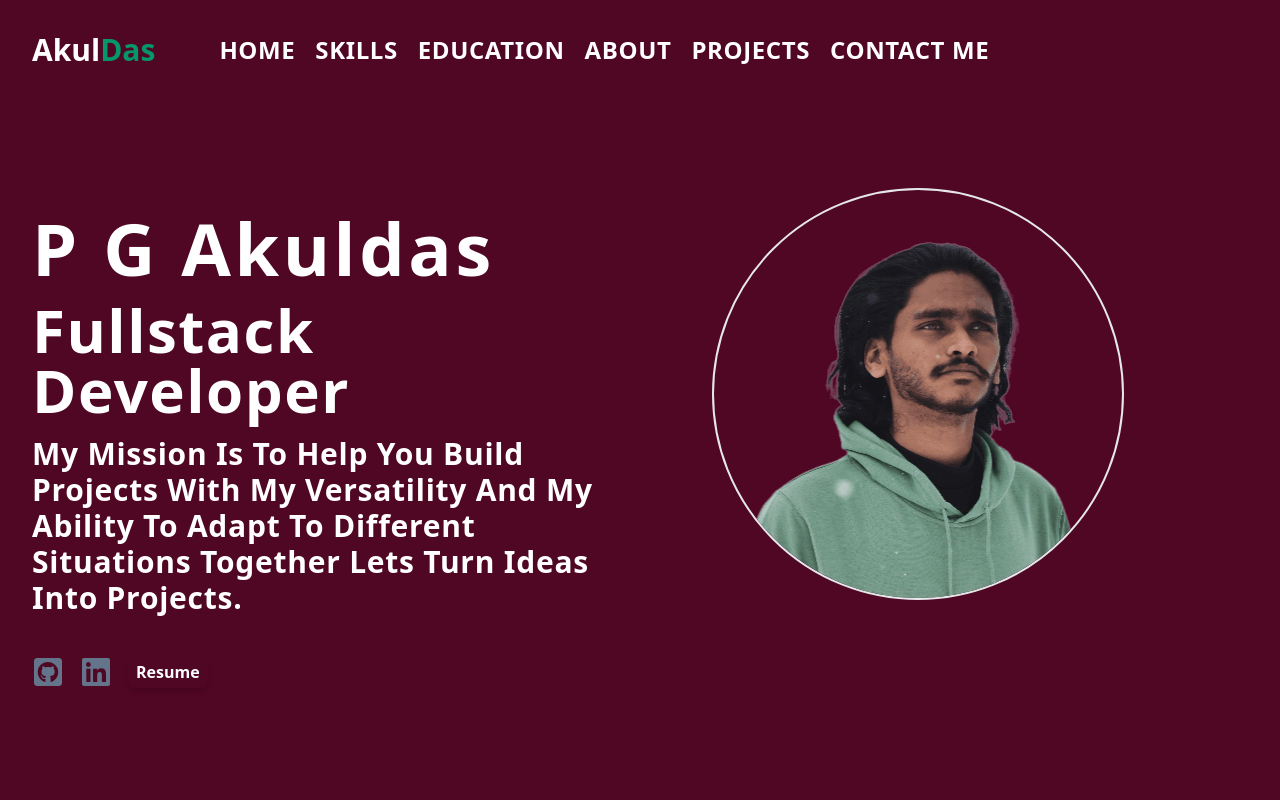
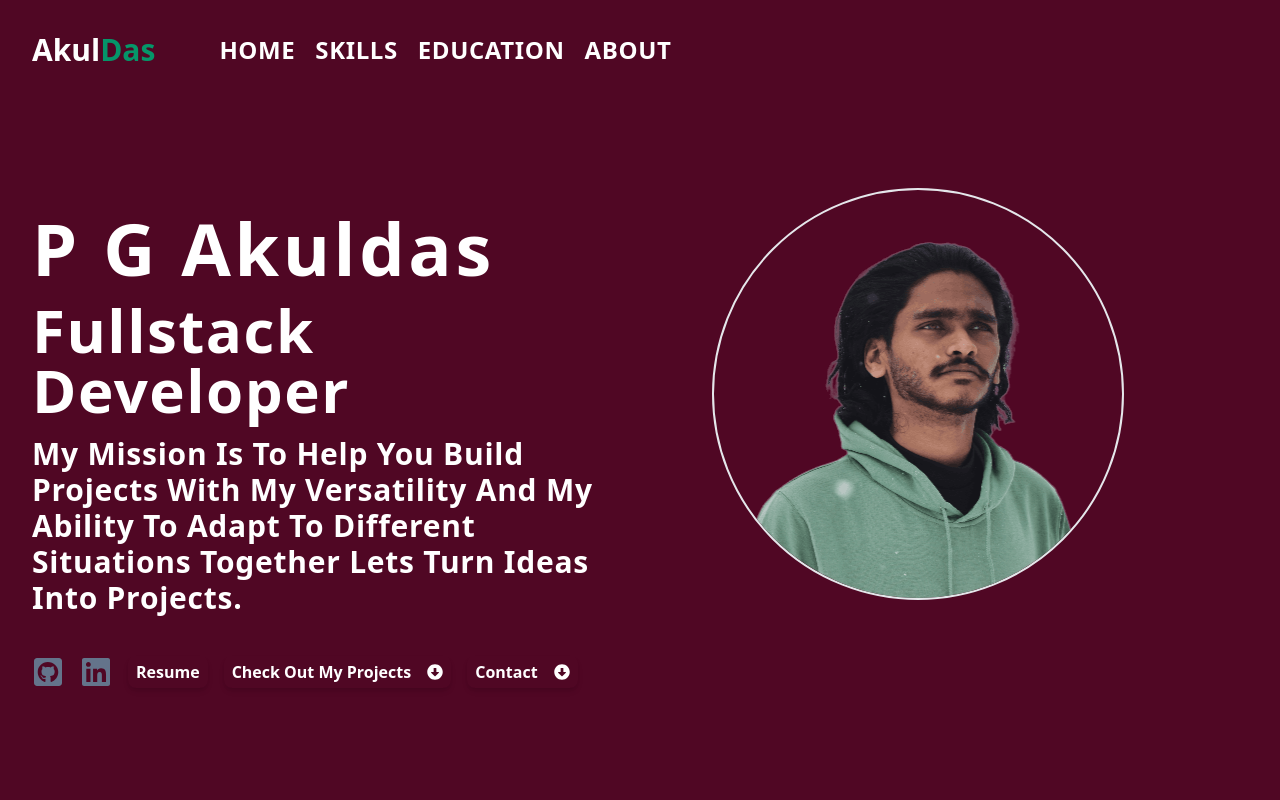
Before and after one commit to Akuldas1/Portfolio, a React (Vite) app: page / in a window 1280 px wide. Shown: the top 800 px of the page. Built offline with nearby package versions, Linux system fonts and the light colour scheme.

Commit message:
Merge remote changes

```diff
--- a/src/components/Hero.jsx
+++ b/src/components/Hero.jsx
@@ -1,5 +1,5 @@
 import heroImg from '../assets/me.png';
-import { FaGithubSquare, FaLinkedin, FaTwitterSquare } from 'react-icons/fa';
+import { FaArrowAltCircleDown, FaGithubSquare, FaLinkedin, } from 'react-icons/fa';
 
 const Hero = () => {
   document.body.style.overflowX="hidden"
@@ -26,6 +26,8 @@ const Hero = () => {
               Resume
 </button></a>
 
+<a href='#projects'><button class="py-1 px-2 flex items-center gap-4 bg-black-500 text-white font-semibold rounded-lg shadow-md hover:bg-pink-700 focus:outline-none focus:ring-2 focus:ring-blue-400 focus:ring-opacity-75">Check Out My Projects <FaArrowAltCircleDown/> </button></a>
+<a href='#contactme'><button class="py-1 px-2 flex items-center gap-4 bg-black-500 text-white font-semibold rounded-lg shadow-md hover:bg-pink-700 focus:outline-none focus:ring-2 focus:ring-blue-400 focus:ring-opacity-75">Contact <FaArrowAltCircleDown/> </button></a>
           </div>
         </article>
         <article className='p-14 hidden rounded-full md:block'>
--- a/src/components/Navbar.jsx
+++ b/src/components/Navbar.jsx
@@ -2,7 +2,7 @@ import { links } from '../data';
 
 const Navbar = () => {
   return (
-    <nav className=' h-21 w-screen bg-pink-950 leading-5 overscroll-x-none'>
+    <nav className=' h-21 w-screen sm: grid-cols-3 bg-pink-950 leading-5 overscroll-x-none'>
       <div className='align-element text-justify flex flex-col sm:flex-row sm:gap-x-16 sm:items-center sm:py-8'>
         <h2 className='text-3xl font-bold text-white'>
           Akul<span className='text-emerald-600'>Das</span>
--- a/src/data.jsx
+++ b/src/data.jsx
@@ -6,8 +6,7 @@ export const links = [
   { id: nanoid(), href: '#skills', text: 'SKILLS' },
   { id: nanoid(), href: '#education', text: 'EDUCATION' },
   { id: nanoid(), href: '#about', text: 'ABOUT' },
-  { id: nanoid(), href: '#projects', text: 'PROJECTS' },
-  { id: nanoid(), href: '#contactme', text: 'CONTACT ME' },
+
 
 ];
 
```
